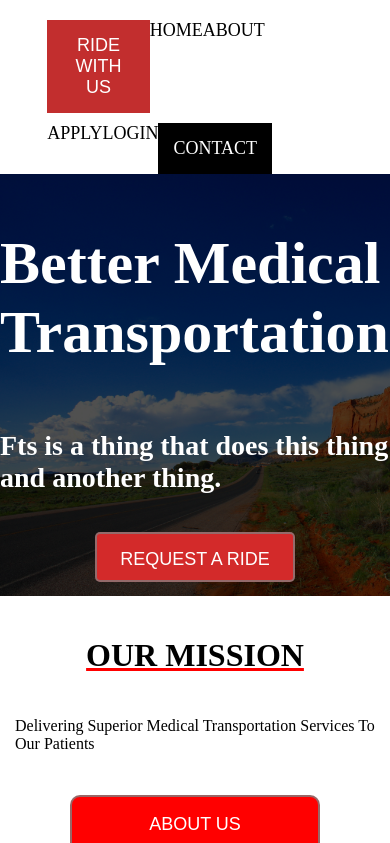
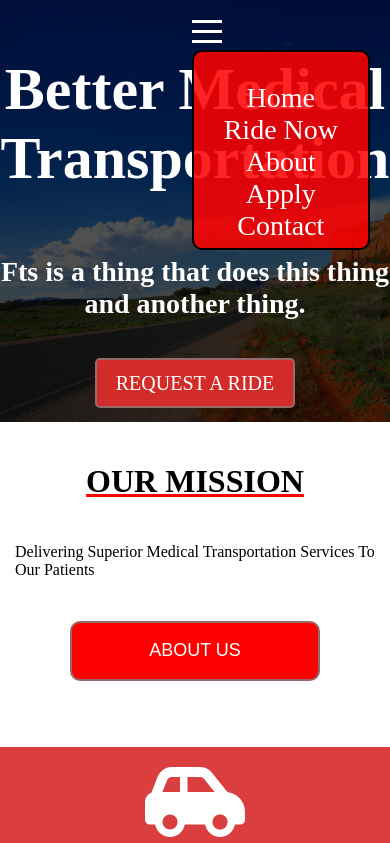
Before and after one commit to N3rd-H3rd-42/fts-client, a React (Create React App) app: page / in a window 390 px wide. Shown: the top 843 px of the page. Built offline with nearby package versions, Linux system fonts and the light colour scheme.

Commit message:
crappy burger menu applied

```diff
--- a/src/components/home/homeHero.jsx
+++ b/src/components/home/homeHero.jsx
@@ -1,17 +1,22 @@
 import React from "react";
+import HamburgerMenu from "../navBar/hamburgerMenu/hamburgerMenu";
 
 const HomeHero = () => {
   return (
     <div id="home-hero">
       <div className="hero-content">
-        <div className="image-overlay"></div>
+        <div className="image-overlay">
+          <HamburgerMenu />
+        </div>
         <div className="hero-heading-container">
           <h1 className="hero-heading">Better Medical Transportation</h1>
           <h2 className="hero-sub-heading">
             Fts is a thing that does this thing and another thing.
           </h2>
         </div>
-        <button className="hero-cta-button">REQUEST A RIDE</button>
+        <a className="hero-cta-button" href="#request-a-ride-section">
+          REQUEST A RIDE
+        </a>
       </div>
     </div>
   );
--- /dev/null
+++ b/src/components/navBar/hamburgerMenu/hamburgerMenu.jsx
@@ -0,0 +1,69 @@
+import React, { useState } from "react";
+import styled from "styled-components";
+
+const Hamburger = styled.div`
+  display: flex;
+  flex-direction: column;
+  justify-content: space-evenly;
+  float: right;
+  padding: 20px 20px 0px 0px;
+`;
+
+const BurgerLine = styled.div`
+  height: 3px;
+  background-color: white;
+  width: 30px;
+  margin-bottom: 7px;
+`;
+
+const BurgerNavContainer = styled.div`
+  background-color: #ff0000dc;
+  height: 200px;
+  font-size: 28px;
+  list-style: none;
+  display: flex;
+  /* display: {{(props) => props}} */
+  flex-direction: column;
+  justify-content: space-around;
+  z-index: 9999999;
+  position: relative;
+  padding: 30px;
+  border-radius: 10px;
+  border: 2px solid black;
+`;
+
+const BurgerNavItem = styled.a`
+  text-decoration: none;
+  color: white;
+  width: 100%;
+  :hover {
+    color: #726d6d;
+    transition: 250ms ease-in-out;
+  }
+`;
+
+const HamburgerMenu = () => {
+  const [showMenu, setShowMenu] = useState("flex");
+
+  const onMenuClick = () => {
+    setShowMenu(showMenu === "none" ? "flex" : "none");
+  };
+
+  return (
+    <Hamburger id="hamburger-menu" onClick={onMenuClick}>
+      <BurgerLine></BurgerLine>
+      <BurgerLine></BurgerLine>
+      <BurgerLine></BurgerLine>
+
+      <BurgerNavContainer style={{display: showMenu}}>
+        <BurgerNavItem>Home</BurgerNavItem>
+        <BurgerNavItem>Ride Now</BurgerNavItem>
+        <BurgerNavItem>About</BurgerNavItem>
+        <BurgerNavItem>Apply</BurgerNavItem>
+        <BurgerNavItem>Contact</BurgerNavItem>
+      </BurgerNavContainer>
+    </Hamburger>
+  );
+};
+
+export default HamburgerMenu;
--- a/src/css/apply.css
+++ b/src/css/apply.css
@@ -114,6 +114,11 @@ li {
   justify-content: space-between;
   flex-wrap: wrap;
   padding-bottom: 75px;
+  background-color: rgb(207, 57, 57);
+  color: white;
+  padding: 50px;
+  border-radius: 10px;
+  margin-bottom: 25px;
 }
 
 .application-upload-files-container {
@@ -123,6 +128,11 @@ li {
   justify-content: space-between;
   flex-wrap: wrap;
   padding-bottom: 75px;
+  background-color: rgb(207, 57, 57);
+  color: white;
+  padding: 50px;
+  border-radius: 10px;
+  margin-bottom: 25px;
 }
 
 .application-final-req-container {
@@ -131,5 +141,8 @@ li {
   flex-direction: column;
   justify-content: space-between;
   flex-wrap: wrap;
-  padding-bottom: 75px;
+  background-color: rgb(207, 57, 57);
+  color: white;
+  padding: 50px;
+  border-radius: 10px;
 }
--- a/src/css/home.css
+++ b/src/css/home.css
@@ -16,6 +16,7 @@
   flex-direction: column;
   justify-content: space-evenly;
   align-items: center;
+  text-align: center;
   color: white;
 }
 
@@ -28,7 +29,6 @@
 }
 
 .hero-heading {
-  position: relative;
   font-size: 60px;
 }
 
@@ -41,11 +41,14 @@
   height: 50px;
   width: 200px;
   position: relative;
-  padding: 15px;
+  padding: 12px;
   border-radius: 5px;
   background-color: rgb(211, 42, 42);
   border: 2px solid rgba(128, 128, 128, 0.753);
   color: white;
+  text-decoration: none;
+  text-align: center;
+  font-size: 1.25em;
 }
 
 .image-overlay {
--- a/src/index.css
+++ b/src/index.css
@@ -61,6 +61,10 @@ button {
   color: white !important;
   padding: 15px;
   width: 300px;
+}
+
+#hamburger-menu {
+  display: none;
 }
 
 /* mobile nav */
@@ -184,6 +188,12 @@ button {
   #sub-footer {
     padding-top: 15px;
   }
+  #navbar {
+    display: none;
+  }
+  #hamburger-menu {
+    display: block;
+  }
 }
 
 @media screen and (max-width: 991px) {
--- a/src/views/apply.jsx
+++ b/src/views/apply.jsx
@@ -91,6 +91,7 @@ const Apply = () => {
       <div className="application-section-container">
         <form action="" className="application-form">
           <div className="application-general-information-container">
+            <h2>Personal Information</h2>
 
             <label htmlFor="first-name">
               First Name
@@ -141,6 +142,13 @@ const Apply = () => {
           </div>
 
           <div className="application-upload-files-container">
+            <h2>Upload Documents</h2>
+            <p>
+              Some documents are not required upon submitting application
+              however, all items listed below will be required in order to
+              obtain employment. Future Trans Systems may assist in obtaining
+              the required documents and completing additional requirements.
+            </p>
             <label className="application-form-label" for="name">
               Drivers License (required)
               <input
@@ -226,6 +234,12 @@ const Apply = () => {
 
           <div className="application-final-req-container">
             <div className="dui-check-box">
+              <h2>Background Information</h2>
+              <p>
+                The information below may not prevent you from working with
+                Future Trans Systems however, some medical providers require
+                specific provisions.
+              </p>
               <label className="application-form-label" for="name">
                 Have you received a DUI or other drug related offense within the
                 past 7 years? (required)
```
